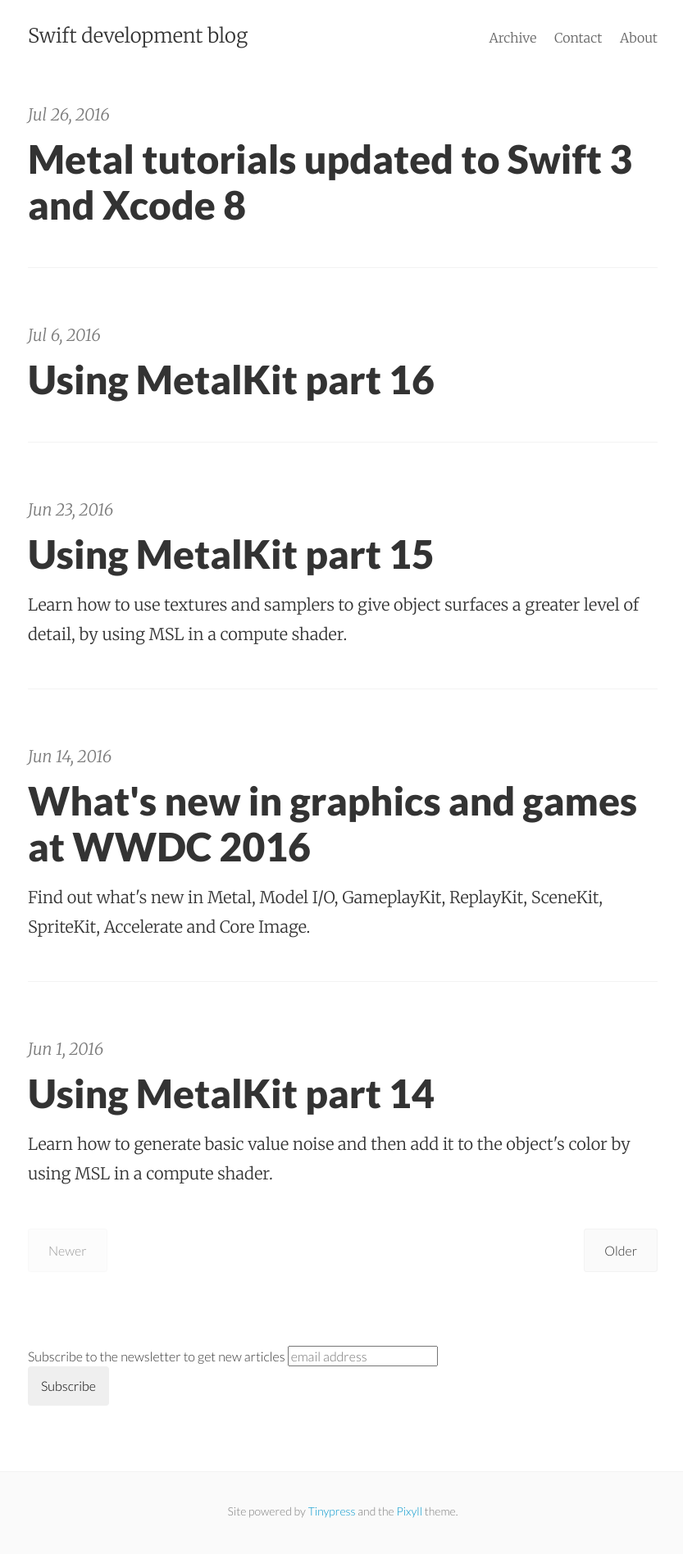
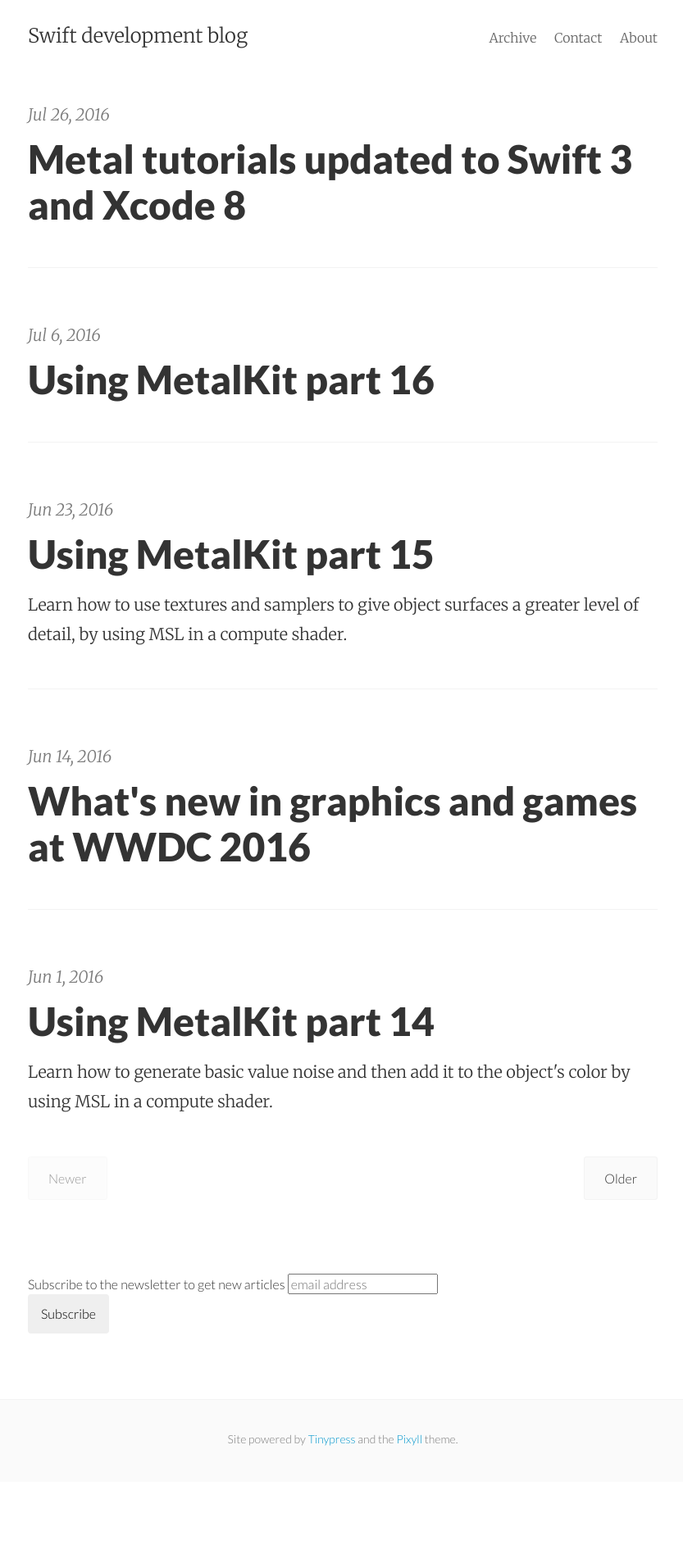
Before and after one commit to mhorga/mhorga.github.io, a Jekyll site: the page built from index.html, in a window 1280 px wide. Shown: the whole page at 82% size, without its empty margins (222-1055 px from the left). Built offline with Jekyll 4.4.1, drawn with Linux system fonts in a browser that asks for light colours; the list of posts is cut into pages by our own code; comment, search, counter and statistics services are not loaded; after the commit the page ends 1808 px from its top, so only the background shows below that.

Commit message:
Post update: What's new in graphics and games at WWDC 2016

```diff
--- a/_posts/2016-06-14-what-s-new-in-graphics-and-games-at-wwdc-2016.markdown
+++ b/_posts/2016-06-14-what-s-new-in-graphics-and-games-at-wwdc-2016.markdown
@@ -1,12 +1,11 @@
 ---
 published: true
 title: What's new in graphics and games at WWDC 2016
-summary: Find out what's new in Metal, Model I/O, GameplayKit, ReplayKit, SceneKit, SpriteKit, Accelerate and Core Image.
 layout: post
 ---
 Like every year, `June` is my favorite month of the year for several reasons, but __WWDC__ is most likely the top one! Watching the opening `Keynote` and the `Platforms State Of The Union` sessions yesterday revealed a plethora of new features and even a few new frameworks. In this article, I am only going to focus on what's new in the __Graphics and Games__ track.
 
-Let's start with __Metal__, obviously. By far, the hottest and most anticipated feature is support for __Tessellation__ which enables 3D apps and games to render more details by efficiently describing complex geometry to the `GPU`. Another feature is __Function Specialization__ helps with creating a collection of functions particularly optimized to handle material and light combinations in a scene. Also new this year are the __Resource Heaps and Memoryless Render Targets__ for finer-grained control of resource allocation and performance optimization in `iOS` and `tvOS`. Finally, the __Metal System Trace__ is a `macOS`-only feature that helps us analyzing the graphics pipeline by profiling the interaction between the `CPU` and the `GPU`, thus helping us finding performance optimization points for Metal-based apps.
+Let's start with __Metal__, obviously. By far, the hottest and most anticipated feature is support for __Tessellation__ which enables 3D apps and games to render more details by efficiently describing complex geometry to the `GPU`. Another feature is __Function Specialization__ which helps with creating a collection of functions particularly optimized to handle material and light combinations in a scene. Also new this year are the __Resource Heaps and Memoryless Render Targets__ for finer-grained control of resource allocation and performance optimization in `iOS` and `tvOS`. Finally, the __Metal System Trace__ is a `macOS`-only feature that helps us analyzing the graphics pipeline by profiling the interaction between the `CPU` and the `GPU`, thus helping us finding performance optimization points for Metal-based apps.
 
 The __Model I/O__ framework brings support for the __USD__ file format. The __MDLMaterialPropertyGraph__ class now makes it easier to support runtime procedural changes to models. Also, the __MDLVoxelArray__ class now adds support for signed distance fields. Finally, you can now add assisted light probe placement through the __MDLLightProbeIrradianceDataSource__ protocol.
 
```
Also changed, not shown: other parts of _posts/2016-06-14-what-s-new-in-graphics-and-games-at-wwdc-2016.markdown (+1 -1 lines).
